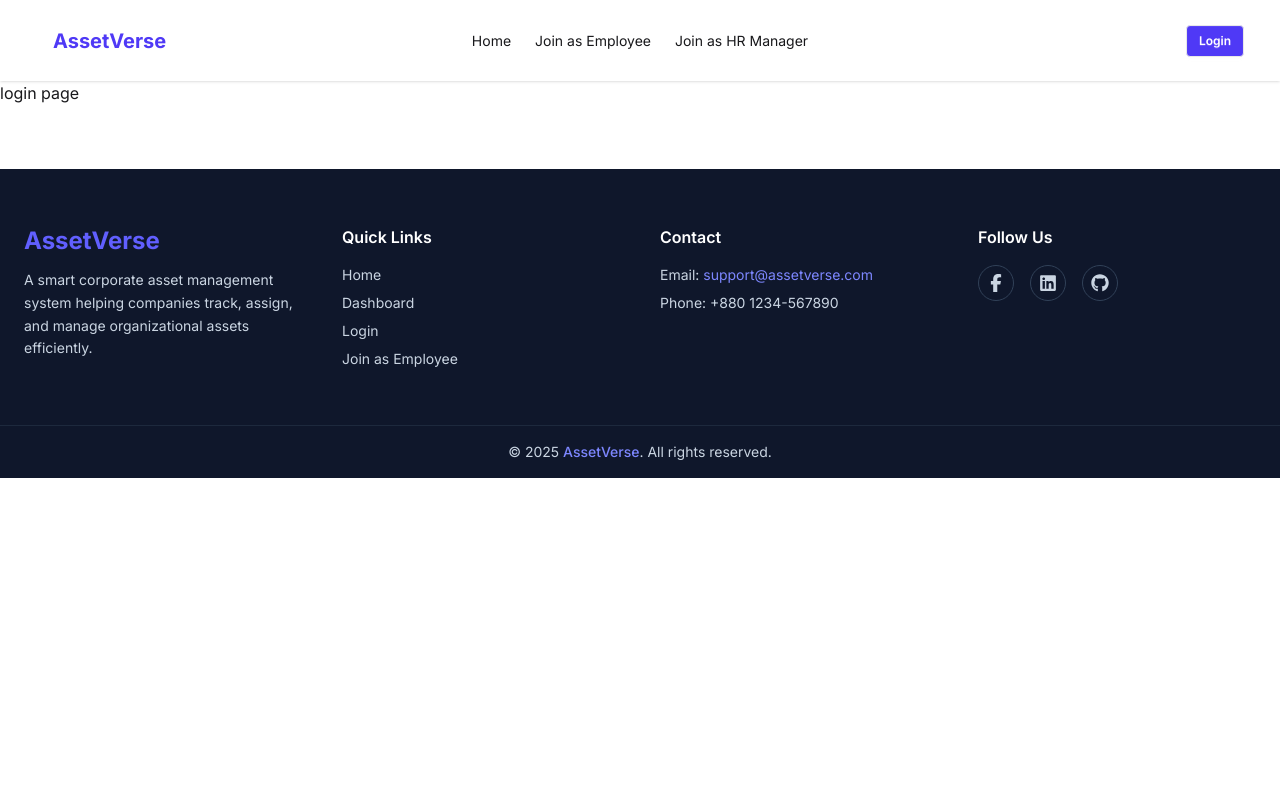
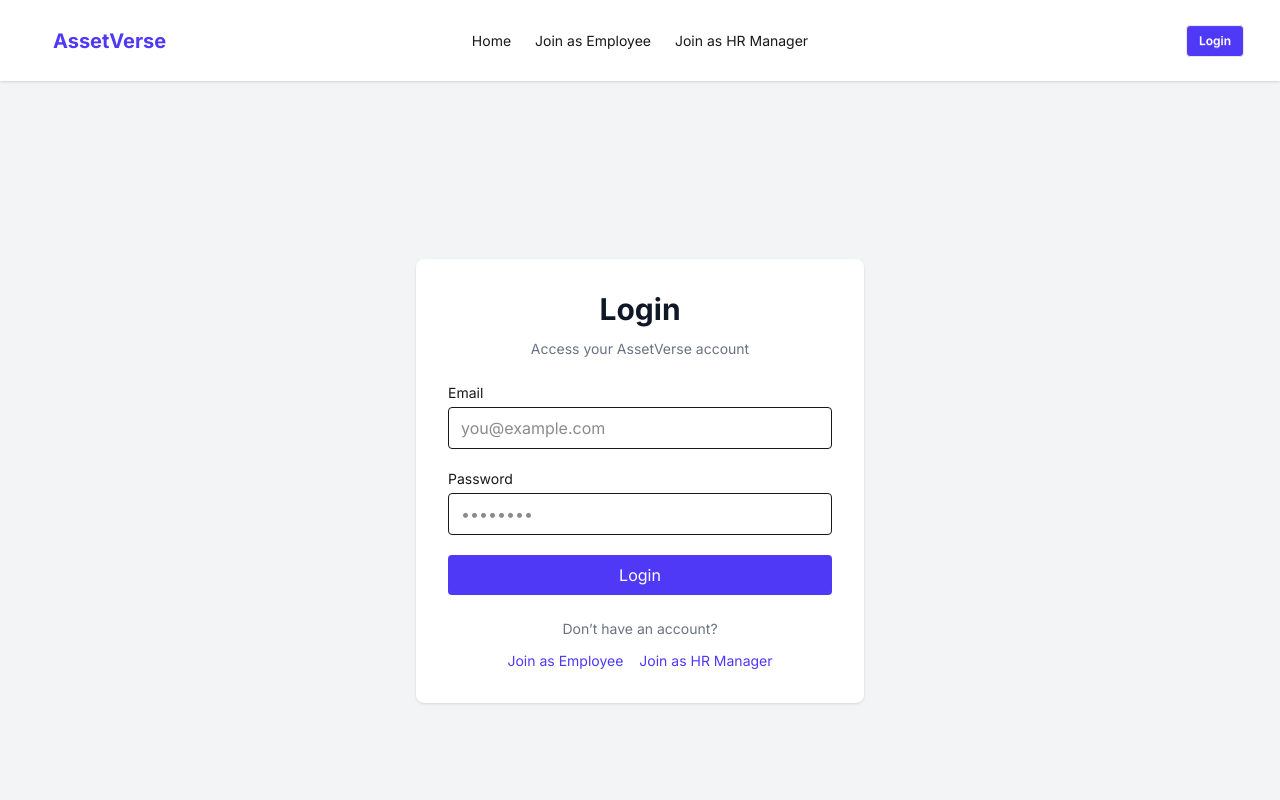
Before and after one commit to Shahriar262/A11-assetverse-client, a React (Vite) app: page /login in a window 1280 px wide. Shown: the top 800 px of the page. Built offline with nearby package versions, Linux system fonts and the light colour scheme; no server answers.

Commit message:
added Login Page with authentication

```diff
--- a/index.html
+++ b/index.html
@@ -12,7 +12,7 @@
     />
     <title>AssetVerse-client project</title>
   </head>
-  <body>
+  <body class="bg-gray-100">
     <div id="root"></div>
     <script type="module" src="/src/main.jsx"></script>
   </body>
--- a/src/Components/HomePage/AboutSection.jsx
+++ b/src/Components/HomePage/AboutSection.jsx
@@ -24,7 +24,7 @@ const AboutSection = () => {
               whileInView={{ opacity: 1, y: 0 }}
               viewport={{ once: false, amount: 0.3 }}
               transition={{ duration: 0.6, delay: i * 0.2 }}
-              className="p-6 border rounded-lg text-center cursor-pointer  hover:-translate-y-2 hover:shadow-lg hover:bg-indigo-50"
+              className="p-6 border bg-white rounded-lg text-center cursor-pointer  hover:-translate-y-2 hover:shadow-lg hover:bg-indigo-50"
             >
               <div className="text-indigo-600 text-3xl mb-3 flex justify-center items-center">
                 {b.icon}
--- a/src/Pages/Public/Login.jsx
+++ b/src/Pages/Public/Login.jsx
@@ -1,11 +1,94 @@
-import React from 'react';
+import { Link, Navigate, useLocation, useNavigate } from "react-router";
+import toast from "react-hot-toast";
+import useAuth from "../../hooks/useAuth";
+import LoadingSpinner from "../../Components/Shared/LoadingSpinner";
 
 const Login = () => {
-    return (
-        <div>
-            login page
+  const { signIn, loading, user } = useAuth();
+  const navigate = useNavigate();
+  const location = useLocation();
+
+  const from = location.state || "/";
+
+  if (loading) return <LoadingSpinner />;
+  if (user) return <Navigate to={from} replace />;
+
+  const handleSubmit = async (e) => {
+    e.preventDefault();
+    const email = e.target.email.value;
+    const password = e.target.password.value;
+
+    try {
+      await signIn(email, password);
+      toast.success("Login successful");
+      navigate(from, { replace: true });
+    } catch (err) {
+      toast.error("Invalid email or password");
+    }
+  };
+
+  return (
+    <div className="flex justify-center items-center min-h-screen bg-gray-100">
+      <div className="max-w-md w-[94%] md:w-full bg-white p-8 rounded-lg shadow">
+        <div className="text-center mb-6">
+          <h1 className="text-3xl font-bold text-gray-900">Login</h1>
+          <p className="text-sm text-gray-500 mt-3">
+            Access your AssetVerse account
+          </p>
         </div>
-    );
+
+        <form onSubmit={handleSubmit} className="space-y-5">
+          <div>
+            <label className="block text-sm mb-1">Email</label>
+            <input
+              type="email"
+              name="email"
+              required
+              className="w-full px-3 py-2 border rounded focus:outline-indigo-500"
+              placeholder="you@example.com"
+            />
+          </div>
+
+          <div>
+            <label className="block text-sm mb-1">Password</label>
+            <input
+              type="password"
+              name="password"
+              required
+              className="w-full px-3 py-2 border rounded focus:outline-indigo-500"
+              placeholder="••••••••"
+            />
+          </div>
+
+          <button
+            type="submit"
+            className="w-full bg-indigo-600 text-white py-2 rounded hover:bg-indigo-700 transition"
+          >
+            Login
+          </button>
+        </form>
+
+        <p className="text-sm text-center text-gray-500 mt-6">
+          Don’t have an account?{" "}
+          <div className="flex justify-center gap-4 mt-3">
+            <Link
+              to="/register-employee"
+              className="text-indigo-600 hover:underline text-sm"
+            >
+              Join as Employee
+            </Link>
+
+            <Link
+              to="/register-hr"
+              className="text-indigo-600 hover:underline text-sm"
+            >
+              Join as HR Manager
+            </Link>
+          </div>
+        </p>
+      </div>
+    </div>
+  );
 };
 
 export default Login;
--- /dev/null
+++ b/src/Providers/AuthContext.jsx
@@ -0,0 +1,3 @@
+import { createContext } from 'react'
+
+export const AuthContext = createContext(null)
--- /dev/null
+++ b/src/Providers/AuthProvider.jsx
@@ -0,0 +1,64 @@
+import { useEffect, useState } from "react";
+import {
+  createUserWithEmailAndPassword,
+  getAuth,
+  onAuthStateChanged,
+  signInWithEmailAndPassword,
+  signOut,
+  updateProfile,
+} from "firebase/auth";
+import { app } from "../firebase/firebase.config";
+import { AuthContext } from "./AuthContext";
+
+const auth = getAuth(app);
+
+const AuthProvider = ({ children }) => {
+  const [user, setUser] = useState(null);
+  const [loading, setLoading] = useState(true);
+
+  const createUser = (email, password) => {
+    setLoading(true);
+    return createUserWithEmailAndPassword(auth, email, password);
+  };
+
+  const signIn = (email, password) => {
+    setLoading(true);
+    return signInWithEmailAndPassword(auth, email, password);
+  };
+
+  const logOut = () => {
+    setLoading(true);
+    return signOut(auth);
+  };
+
+  const updateUserProfile = (name, photo) => {
+    return updateProfile(auth.currentUser, {
+      displayName: name,
+      photoURL: photo,
+    });
+  };
+
+  useEffect(() => {
+    const unsubscribe = onAuthStateChanged(auth, (currentUser) => {
+      setUser(currentUser);
+      setLoading(false);
+    });
+    return unsubscribe;
+  }, []);
+
+  const authInfo = {
+    user,
+    loading,
+    setLoading,
+    createUser,
+    signIn,
+    logOut,
+    updateUserProfile,
+  };
+
+  return (
+    <AuthContext.Provider value={authInfo}>{children}</AuthContext.Provider>
+  );
+};
+
+export default AuthProvider;
--- /dev/null
+++ b/src/Routes/PrivateRoute.jsx
@@ -0,0 +1,15 @@
+import LoadingSpinner from '../Components/Shared/LoadingSpinner'
+import useAuth from '../hooks/useAuth'
+import { Navigate, useLocation } from 'react-router'
+
+
+const PrivateRoute = ({ children }) => {
+  const { user, loading } = useAuth()
+  const location = useLocation()
+
+  if (loading) return <LoadingSpinner />
+  if (user) return children
+  return <Navigate to='/login' state={location.pathname} replace='true' />
+}
+
+export default PrivateRoute
--- /dev/null
+++ b/src/hooks/useAuth.jsx
@@ -0,0 +1,10 @@
+import { useContext } from 'react'
+import { AuthContext } from '../Providers/AuthContext'
+
+
+const useAuth = () => {
+  const auth = useContext(AuthContext)
+  return auth
+}
+
+export default useAuth
--- /dev/null
+++ b/src/hooks/useAxiosSecure.jsx
@@ -0,0 +1,51 @@
+import { useEffect } from 'react'
+import { useNavigate } from 'react-router'
+import axios from 'axios'
+import useAuth from './useAuth'
+
+const axiosInstance = axios.create({
+  baseURL: import.meta.env.VITE_API_URL,
+  withCredentials: true,
+})
+
+const useAxiosSecure = () => {
+  const { user, logOut, loading } = useAuth()
+  const navigate = useNavigate()
+
+  useEffect(() => {
+    if (!loading && user?.accessToken) {
+      // Add request interceptor
+      const requestInterceptor = axiosInstance.interceptors.request.use(
+        config => {
+          config.headers.Authorization = `Bearer ${user.accessToken}`
+          return config
+        }
+      )
+
+      // Add response interceptor
+      const responseInterceptor = axiosInstance.interceptors.response.use(
+        res => res,
+        err => {
+          if (err?.response?.status === 401 || err?.response?.status === 403) {
+            logOut()
+              .then(() => {
+                console.log('Logged out successfully.')
+              })
+              .catch(console.error)
+            navigate('/login')
+          }
+          return Promise.reject(err)
+        }
+      )
+
+      // Cleanup to prevent multiple interceptors on re-renders
+      return () => {
+        axiosInstance.interceptors.request.eject(requestInterceptor)
+        axiosInstance.interceptors.response.eject(responseInterceptor)
+      }
+    }
+  }, [user, loading, logOut, navigate])
+
+  return axiosInstance
+}
+export default useAxiosSecure
--- a/src/main.jsx
+++ b/src/main.jsx
@@ -1,14 +1,16 @@
-import { StrictMode } from 'react'
-import { createRoot } from 'react-dom/client'
-import './index.css'
-import App from './App.jsx'
-import { RouterProvider } from 'react-router'
-import { router } from './Routes/Router.jsx'
-import { Toaster } from 'react-hot-toast'
+import { StrictMode } from "react";
+import { createRoot } from "react-dom/client";
+import "./index.css";
+import { RouterProvider } from "react-router";
+import { router } from "./Routes/Router.jsx";
+import { Toaster } from "react-hot-toast";
+import AuthProvider from "./Providers/AuthProvider.jsx";
 
-createRoot(document.getElementById('root')).render(
+createRoot(document.getElementById("root")).render(
   <StrictMode>
-    <RouterProvider router={router} />
-    <Toaster />
-  </StrictMode>,
-)
+    <AuthProvider>
+      <RouterProvider router={router} />
+      <Toaster />
+    </AuthProvider>
+  </StrictMode>
+);
```
Also changed, not shown: src/Routes/Router.jsx (+3 -5 lines).
